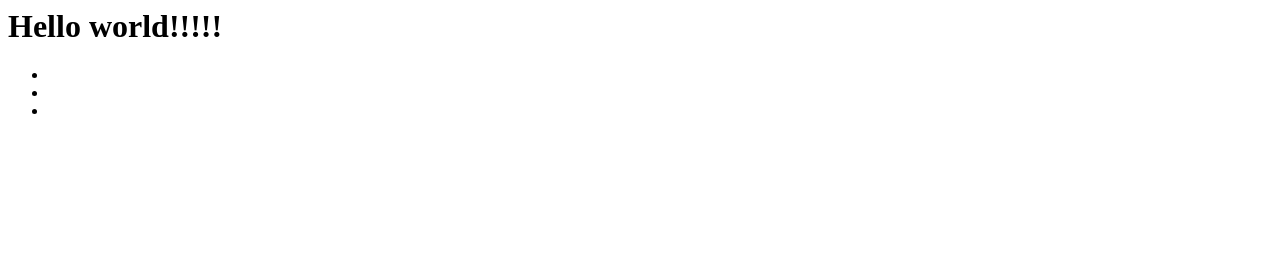
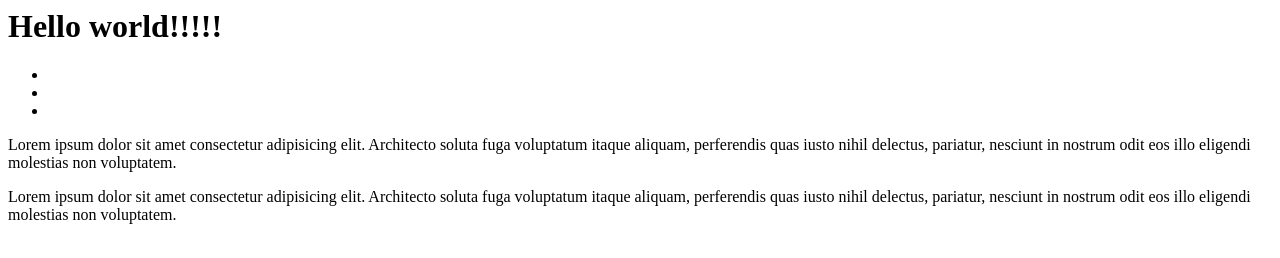
Before and after one commit to RDIPIPOM/Git, a plain HTML site: page index.html in a window 1280 px wide. Drawn offline with Linux system fonts and the light colour scheme.

Commit message:
I added two paragraphs

```diff
--- a/index.html
+++ b/index.html
@@ -14,6 +14,14 @@
         <li></li>
         <li></li>
     </ul>
+    <section>
+        <p>Lorem ipsum dolor sit amet consectetur adipisicing elit. Architecto soluta fuga voluptatum itaque aliquam,
+            perferendis quas iusto nihil delectus, pariatur, nesciunt in nostrum odit eos illo eligendi molestias non
+            voluptatem.</p>
+        <p>Lorem ipsum dolor sit amet consectetur adipisicing elit. Architecto soluta fuga voluptatum itaque aliquam,
+            perferendis quas iusto nihil delectus, pariatur, nesciunt in nostrum odit eos illo eligendi molestias non
+            voluptatem.</p>
+    </section>
 </body>
 
 </html>
```
